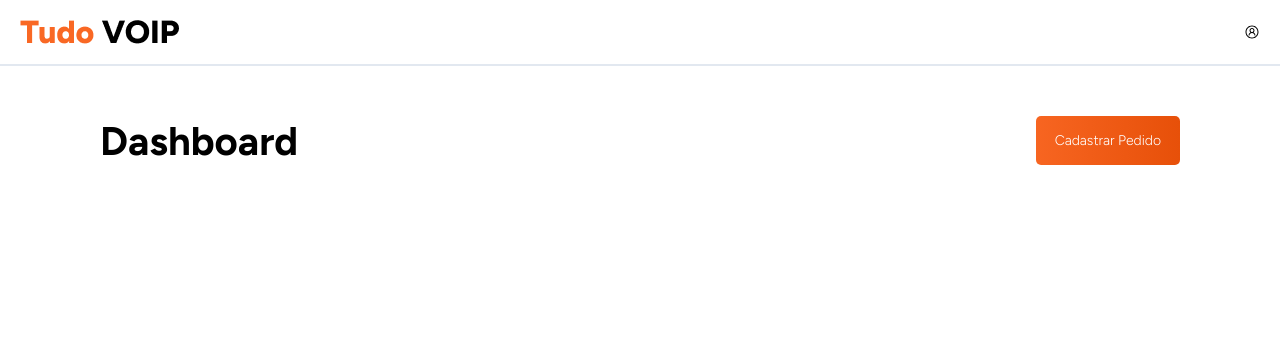
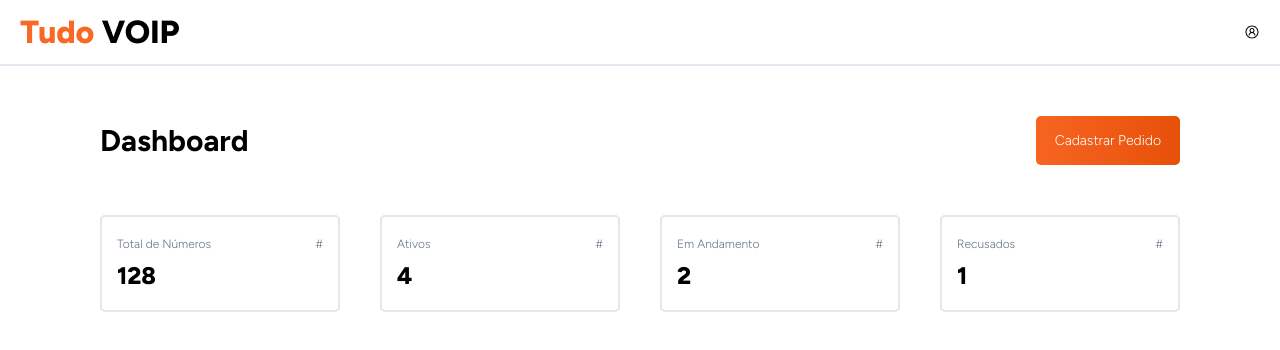
Before and after one commit to viitor14/front-tudo-voip, a React (Vite) app: page / in a window 1280 px wide. Shown: the top 350 px of the page. Built offline with nearby package versions, Linux system fonts and the light colour scheme.

Commit message:
criação das caixas de resumo do dashboard

```diff
--- /dev/null
+++ b/src/components/InfoDashboard/Index.jsx
@@ -0,0 +1,18 @@
+import { BoxInfo, InfoTitle } from './styled';
+import PropTypes from 'prop-types';
+
+export default function InfoDashboard({ title, number }) {
+  return (
+    <BoxInfo>
+      <InfoTitle>
+        <p>{title}</p>
+        <p>#</p>
+      </InfoTitle>
+      <p className="infoNumber">{number}</p>
+    </BoxInfo>
+  );
+}
+InfoDashboard.propTypes = {
+  title: PropTypes.string.isRequired,
+  number: PropTypes.number.isRequired
+};
--- /dev/null
+++ b/src/components/InfoDashboard/styled.js
@@ -0,0 +1,30 @@
+import styled from 'styled-components';
+import { borderColor } from '../../config/colors';
+
+export const BoxInfo = styled.div`
+  display: flex;
+  flex-direction: column;
+  gap: 10px;
+  padding: 20px 15px;
+  border-radius: 5px;
+  border: 2px solid ${borderColor};
+  width: 280px;
+
+  .infoNumber {
+    font-size: 24px;
+    font-weight: 800;
+  }
+`;
+
+export const InfoTitle = styled.div`
+  display: flex;
+  justify-content: space-between;
+  align-items: center;
+  gap: 100px;
+
+  p {
+    font-size: 12px;
+    font-weight: 300;
+    color: rgba(100, 116, 139, 1);
+  }
+`;
--- a/src/pages/Home/Home.jsx
+++ b/src/pages/Home/Home.jsx
@@ -1,5 +1,6 @@
 import { Container } from '../../styles/GlobalStyles';
-import { DivTitle, Title } from './styled';
+import { DivTitle, Title, BoxInfoDashboard } from './styled';
+import InfoDashboard from '../../components/InfoDashboard/Index';
 
 export default function Home() {
   return (
@@ -8,6 +9,12 @@ export default function Home() {
         <Title>Dashboard</Title>
         <button>Cadastrar Pedido</button>
       </DivTitle>
+      <BoxInfoDashboard>
+        <InfoDashboard title="Total de Números" number={128} />
+        <InfoDashboard title="Ativos" number={4} />
+        <InfoDashboard title="Em Andamento" number={2} />
+        <InfoDashboard title="Recusados" number={1} />
+      </BoxInfoDashboard>
     </Container>
   );
 }
--- a/src/pages/Home/styled.js
+++ b/src/pages/Home/styled.js
@@ -9,9 +9,15 @@ export const DivTitle = styled.div`
 `;
 
 export const Title = styled.h1`
-  font-size: 40px;
+  font-size: 30px;
   font-weight: bold;
   color: ${primaryDarkColor};
 `;
 
+export const BoxInfoDashboard = styled.div`
+  display: flex;
+  width: 100%;
+  gap: 40px;
+`;
+
 export const Button = styled.button``;
--- a/src/styles/GlobalStyles.js
+++ b/src/styles/GlobalStyles.js
@@ -67,6 +67,8 @@ export default createGlobalStyle`
 `;
 
 export const Container = styled.section`
+  display: flex;
+  flex-direction: column;
   gap: 50px;
   height: 100%;
   background-color: white;
```
